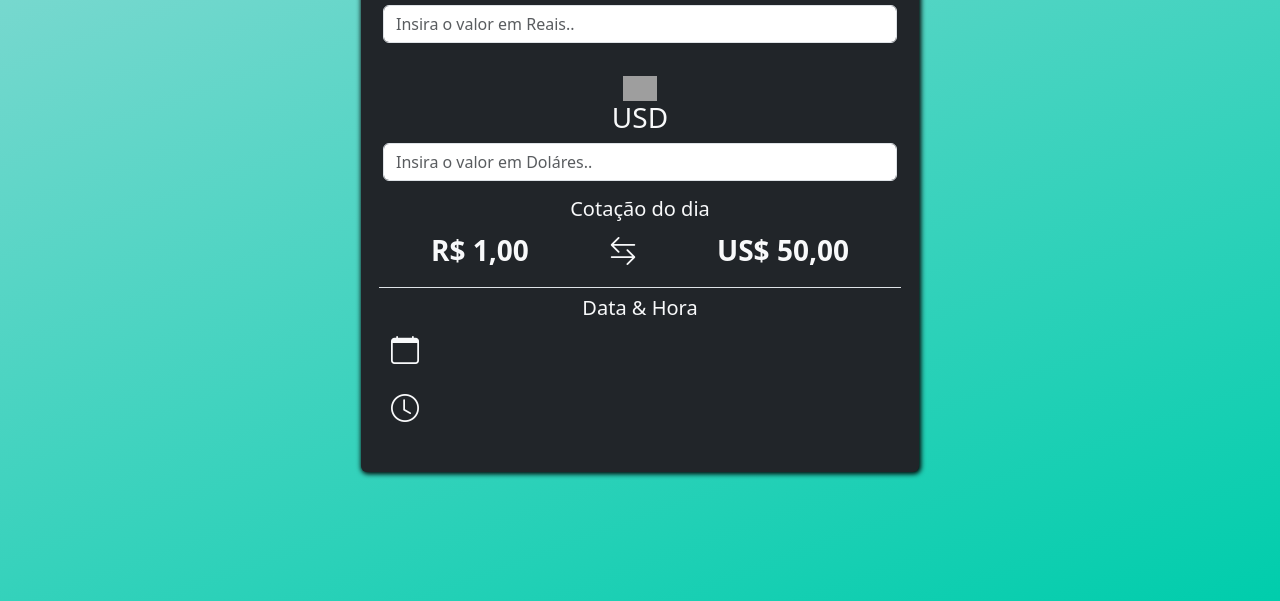
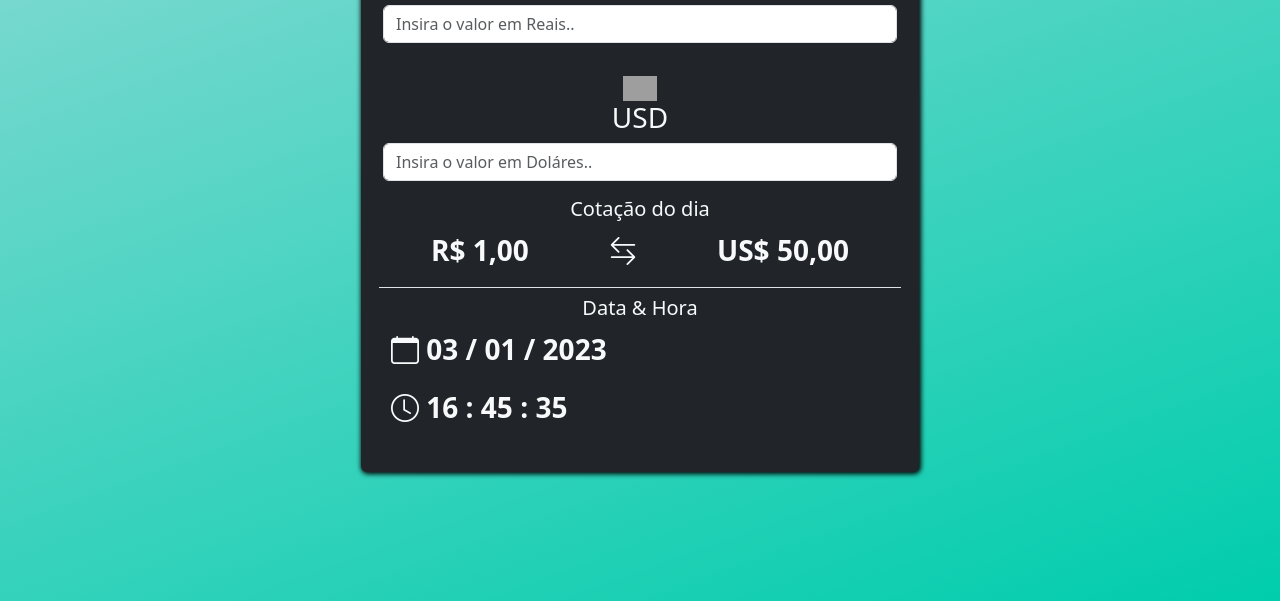
Before and after one commit to RodrigooTanure/ConversorDeMoedas_BRL-USD, a plain HTML site: page index.html in a window 1280 px wide. Shown: the part 199-800 px from the top of the page. Drawn offline with nearby package versions, Linux system fonts and the light colour scheme; no server answers; grey boxes are pictures that could not be loaded.

Commit message:
Corrigin Bug Mês

```diff
--- a/index.html
+++ b/index.html
@@ -145,7 +145,7 @@
             }
         }
 
-        document.querySelector("#dia").textContent = `${adicionaZero(pegaDia.getDate())} / ${verificaMes(pegaDia.getMonth())} / ${pegaDia.getFullYear()}`;
+        document.querySelector("#dia").textContent = `${adicionaZero(pegaDia.getDate())} / ${adicionaZero(pegaDia.getMonth())} / ${pegaDia.getFullYear()}`;
 
         document.querySelector("#hora").textContent = `${(new Date).getHours()} : ${(new Date).getMinutes()} : ${adicionaZero((new Date).getSeconds())}`;
 
```
